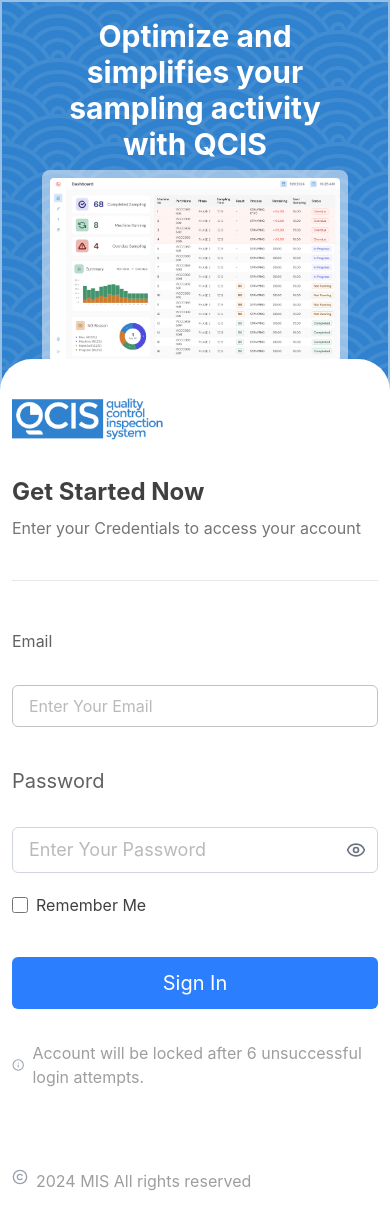
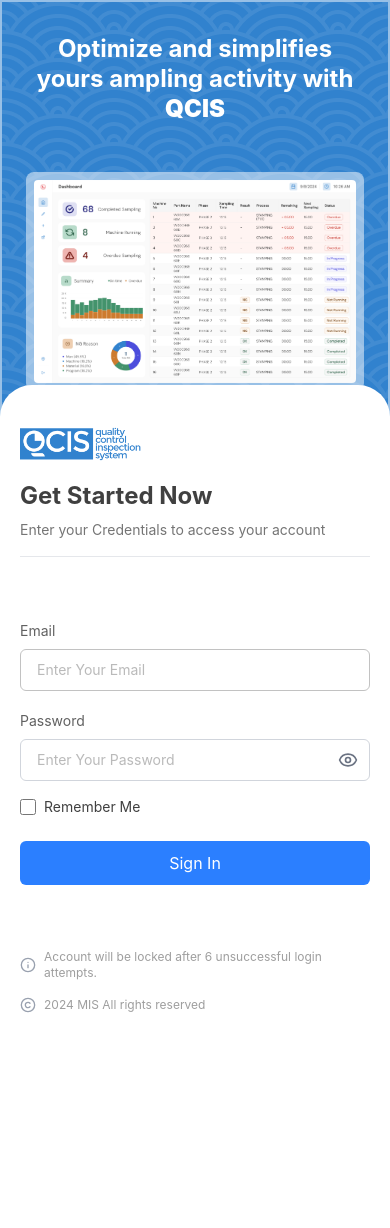
Before and after one commit to Rahelsimanjuntak/Belajartailwind, a React (Vite) app: page / in a window 390 px wide. After the commit the page ends 1053 px from the top, so only its background shows below. Built offline with nearby package versions, Linux system fonts and the light colour scheme.

Commit message:
update responsive

```diff
--- a/src/App.tsx
+++ b/src/App.tsx
@@ -9,21 +9,23 @@
   const [showPassword, setShowPassword] = useState(false);
 
   return (
-    <div className="flex flex-col sm:flex-row bg-white gap-0 sm:gap-2 md:gap-44.25">
-      <div className="w-full md:w-1/2 bg-white flex flex-col p-0 sm:p-8">
-        <div className="relative h-[320px] bg-[#3182CE] border-2 border-white/50 rounded-none overflow-hidden flex-1 sm:rounded-4xl">
+    <div className="flex flex-col sm:flex-row bg-white gap-0 sm:gap-2 min-h-screen">
+
+      <div className="w-full sm:flex-1 bg-white flex flex-col p-0 sm:p-6 lg:p-8">
+        <div className="relative h-[280px] sm:h-auto bg-[#3182CE] border-2 border-white/50 rounded-none overflow-hidden flex-1 sm:rounded-[32px]">
           <div
-            className="absolute inset-0 bg-repeat opacity-10" //absolute inset-0: fully flush with all four sides of the parent (top, right, bottom, left = 0)
+            className="absolute inset-0 bg-repeat opacity-10"
             style={{
               backgroundImage: `url(${patternImg})`,
             }}
           />
 
-          <div className="relative z-10 flex h-full flex-col justify-center items-center gap-2 md:gap-14 p-4 sm:px-6 md:px-20 px-10 mb-[172px]">
-            <h1 className="text-center text-3xl sm:text-4xl md:text-5xl lg:text-[58px] text-white font-bold ml-0 md:ml-20 mb-0 md:mb-15 mr-0 md:mr-[79px]">
-              Optimize and simplifies your sampling activity with QCIS
+          <div className="relative z-10 flex h-full flex-col  justify-center items-center gap-4 sm:gap-5 md:gap-6 lg:gap-8 min-[1920px]:gap-14 px-6 sm:px-8 md:px-10 lg:px-12 min-[1920px]:px-20 py-8">
+            <h1 className="text-center text-2xl sm:text-2xl md:text-2xl lg:text-3xl xl:text-5xl min-[1920px]:text-[58px] text-white font-bold max-w-[460px] lg:max-w-[500px] min-[1920px]:max-w-[560px] leading-tight">
+              Optimize and simplifies yours ampling activity with
+              <span className="font-black"> QCIS</span>
             </h1>
-            <div className="bg-white/50 p-2 rounded-lg">
+            <div className="w-full max-w-[380px] lg:max-w-[420px] min-[1920px]:max-w-[794px] bg-white/50 p-2 rounded-lg mt-8 md:mt-16">
               <img
                 className="w-full h-auto rounded-sm"
                 src={statistikImg}
@@ -34,25 +36,34 @@
         </div>
       </div>
 
-      <div className="w-full md:w-1/2 md:max-w-2xl items-center bg-white flex flex-col px-3 py-5 sm:px-8 sm:py-8 md:px-10 lg:px-12 rounded-t-[32px] sm:rounded-none -mt-50 sm:mt-0 relative z-10">
-        <div className="w-full mx-auto flex flex-col flex-1 justify-center py-4 sm:py-14 lg:22.5">
-          <img src={logoImg} alt="PTSN Logo" className="w-40 sm:w-[237px] h-auto" />
-          <div className="flex flex-col gap-10 sm:gap-15">
+
+      <div className="w-full sm:flex-1 items-center bg-white flex flex-col px-5 py-6 sm:px-8 sm:py-8 md:px-10 lg:px-12 rounded-t-[32px] sm:rounded-none -mt-10 sm:mt-0 relative z-10">
+        <div className="w-full mx-auto flex flex-col flex-1 justify-center py-4 sm:py-8 md:py-10 max-w-[440px] md:max-w-[420px] lg:max-w-[460px] min-[1920px]:max-w-[620px] gap-16 lg:gap-14 min-[1920px]:gap-20">
+
+          {/* DIV 1: logo n header */}
+          <div className="flex flex-col gap-4 sm:gap-8">
+            <img src={logoImg} alt="PTSN Logo" className="w-32 sm:w-36 md:w-36 lg:w-40 min-[1920px]:w-[237px] h-auto" />
+
             <div className="flex flex-col gap-2">
-              <h2 className="font-bold text-[#404040] text-2xl sm:text-3xl md:text-5xl mt-8 sm:mt-10 md:mt-16">
+              <h2 className="font-bold text-[#404040] text-2xl sm:text-2xl md:text-2xl lg:text-3xl min-[1920px]:text-5xl">
                 Get Started Now
               </h2>
-              <p className="text-base sm:text-lg lg:text-2xl text-[#757575]">
+              <p className="text-sm sm:text-base md:text-base lg:text-lg min-[1920px]:text-2xl text-[#757575]">
                 Enter your Credentials to access your account
               </p>
             </div>
-            <div className="w-full h-px bg-gray-200"></div>
+
+            <div className="w-full h-px bg-gray-200" />
+          </div>
+
+          {/* DIV 2: form */}
+          <div>
             <form>
-              <div className="flex flex-col gap-8">
-                <div className="flex flex-col gap-4">
+              <div className="flex flex-col gap-5 min-[1920px]:gap-8">
+                <div className="flex flex-col gap-2 min-[1920px]:gap-4">
                   <label
                     htmlFor="email"
-                    className="block mt-2 mb-4 text-left text-base sm:text-xl text-[#616161]"
+                    className="block text-left text-sm sm:text-base min-[1920px]:text-xl text-[#616161]"
                   >
                     Email
                   </label>
@@ -60,15 +71,15 @@
                     id="email"
                     type="email"
                     placeholder="Enter Your Email"
-                    className="w-full text-base sm:stext-lg text-[#757575] px-4 py-2 border border-[#C2C2C2] rounded-md"
+                    className="w-full text-sm sm:text-base min-[1920px]:text-lg text-[#757575] px-4 py-2.5 min-[1920px]:py-3 border border-[#C2C2C2] rounded-md focus:outline-none focus:ring-2 focus:ring-[#3182CE]"
                     required
                   />
                 </div>
 
-                <div className="flex flex-col gap-4">
+                <div className="flex flex-col gap-2 min-[1920px]:gap-4">
                   <label
                     htmlFor="password"
-                    className="block mb-4 mt-2 text-left text-xl text-[#616161] "
+                    className="block text-left text-sm sm:text-base min-[1920px]:text-xl text-[#616161]"
                   >
                     Password
                   </label>
@@ -76,11 +87,11 @@
                   <div className="relative">
                     <input
                       id="password"
-                      // type={showPassword ? "text" : "password"}
+                      type={showPassword ? "text" : "password"}
                       value={password}
                       onChange={(e) => setPassword(e.target.value)}
                       placeholder="Enter Your Password"
-                      className="w-full text-lg text-[#757575] px-4 py-2 border border-gray-300 rounded-md pr-10"
+                      className="w-full text-sm sm:text-base min-[1920px]:text-lg text-[#757575] px-4 py-2.5 min-[1920px]:py-3 border border-gray-300 rounded-md pr-10 focus:outline-none focus:ring-2 focus:ring-[#3182CE]"
                       minLength={8}
                       required
                     />
@@ -98,36 +109,41 @@
                   </div>
                 </div>
               </div>
-              <div className="mt-5">
-                <label className="flex items-center mt-2 ">
+
+              <div className="mt-4 min-[1920px]:mt-6">
+                <label className="flex items-center">
                   <input type="checkbox" className="w-4 h-4 accent-blue-500" />
-                  <span className="ml-2 text-base text-[#404040]">
+                  <span className="ml-2 text-sm min-[1920px]:text-base text-[#404040]">
                     Remember Me
                   </span>
                 </label>
               </div>
+
               <button
                 type="submit"
-                className="w-full py-3 sm:py-4 mt-10 sm:mt-15 text-xl sm:text-2xl md:text-[32px] rounded-md bg-blue-500 text-white transition active:bg-blue-600"
+                className="w-full py-2.5 sm:py-3 min-[1920px]:py-4 mt-6 sm:mt-8 min-[1920px]:mt-15 text-base sm:text-lg md:text-lg lg:text-xl min-[1920px]:text-[32px] rounded-md bg-blue-500 text-white transition active:bg-blue-600 hover:bg-blue-600"
               >
                 Sign In
               </button>
             </form>
           </div>
-        <div className="w-full flex flex-col justify-center">
-          <div className="flex flex-row items-center gap-2 mt-8">
-            <Info className="w-4 h-4 text-gray-400 " />
-            <p className="text-base text-[#9E9E9E]">
+
+          {/* DIV 3: footer notes */}
+          <div className="w-full flex flex-col justify-center gap-4">
+            <div className="flex flex-row items-center gap-2">
+              <Info className="w-4 h-4 text-gray-400 shrink-0" />
+              <p className="text-xs sm:text-sm min-[1920px]:text-base text-[#9E9E9E]">
                 Account will be locked after 6 unsuccessful login attempts.
               </p>
             </div>
-          <div className="flex flex-row items-start gap-2 mt-20">
-            <Copyright className="w-4 h-4 text-gray-400 " />
-            <p className="text-base text-[#9E9E9E]">
+            <div className="flex flex-row items-start gap-2">
+              <Copyright className="w-4 h-4 text-gray-400 shrink-0" />
+              <p className="text-xs sm:text-sm min-[1920px]:text-base text-[#9E9E9E]">
                 2024 MIS All rights reserved
               </p>
             </div>
           </div>
+
         </div>
       </div>
     </div>
```
Lines whose indentation alone changed are shown as unchanged.
